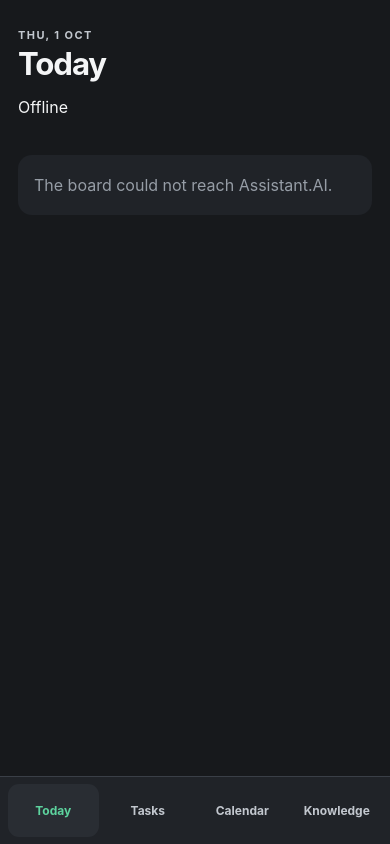
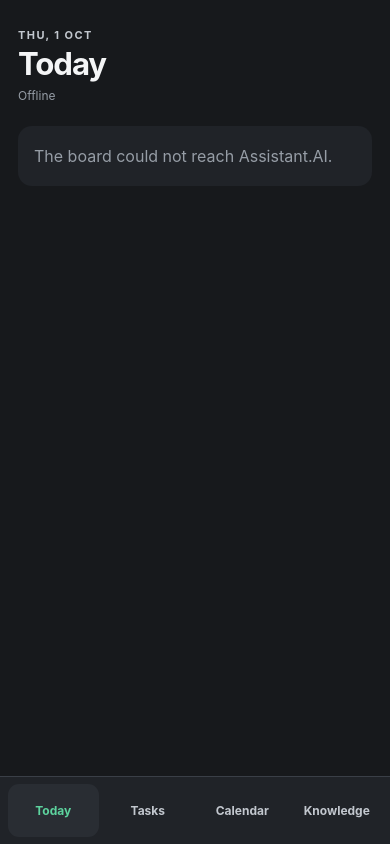
Before and after one commit to BlueWhale0101/Coach-AI, a website: page phone/index.html in a window 390 px wide. Drawn offline with Linux system fonts and the light colour scheme; no server answers.

```diff
--- a/phone/styles.css
+++ b/phone/styles.css
@@ -8,6 +8,7 @@
 #phone-root { max-width: 640px; margin: auto; padding: max(20px, env(safe-area-inset-top)) 18px 32px; }
 .page-header { padding: 8px 0 18px; }
 .eyebrow { margin: 0 0 5px; color: var(--secondary); letter-spacing: .13em; text-transform: uppercase; font-size: 11px; font-weight: 700; }
+.sync-status { margin: 7px 0 0; color: var(--muted); font-size: 12px; min-height: 16px; }
 h1 { margin: 0; font-size: clamp(30px, 8vw, 42px); letter-spacing: -.035em; line-height: 1.1; }
 .section { margin: 8px 0 30px; }
 .section-title, .agenda-date { margin: 0 0 12px; color: var(--secondary); font-size: 17px; font-weight: 650; }
```
